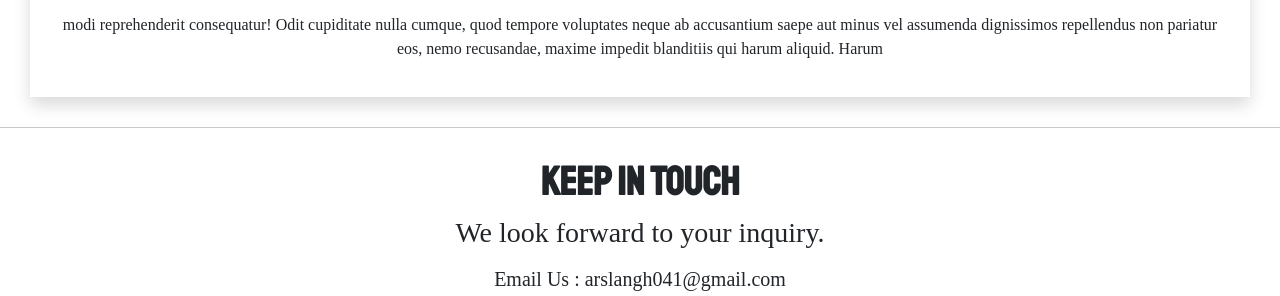
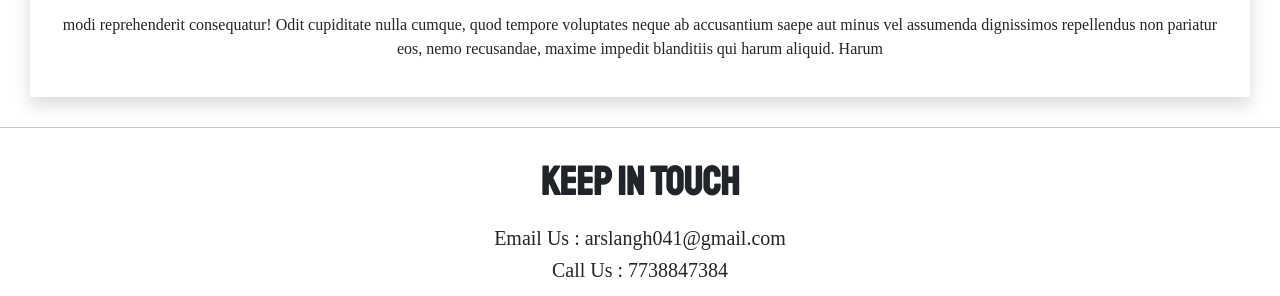
Before and after one commit to Shahadtuglak/ahpowertools.github.io, a plain HTML site: page index.html in a window 1280 px wide. Shown: the part 972-1268 px from the top of the page. Drawn offline with nearby package versions, Linux system fonts and the light colour scheme.

Commit message:
Update html

```diff
--- a/index.html
+++ b/index.html
@@ -98,7 +98,7 @@
     <!--Contact Section Test-->
     <div id="contact">
         <h1>KEEP IN TOUCH</h1>
-        <h3>We look forward to your inquiry.</h3>
+
         <div class="contact-info  ">
             <h5>Email Us : arslangh041@gmail.com</h5>
             <h5>Call Us : 7738847384</h5>
```
